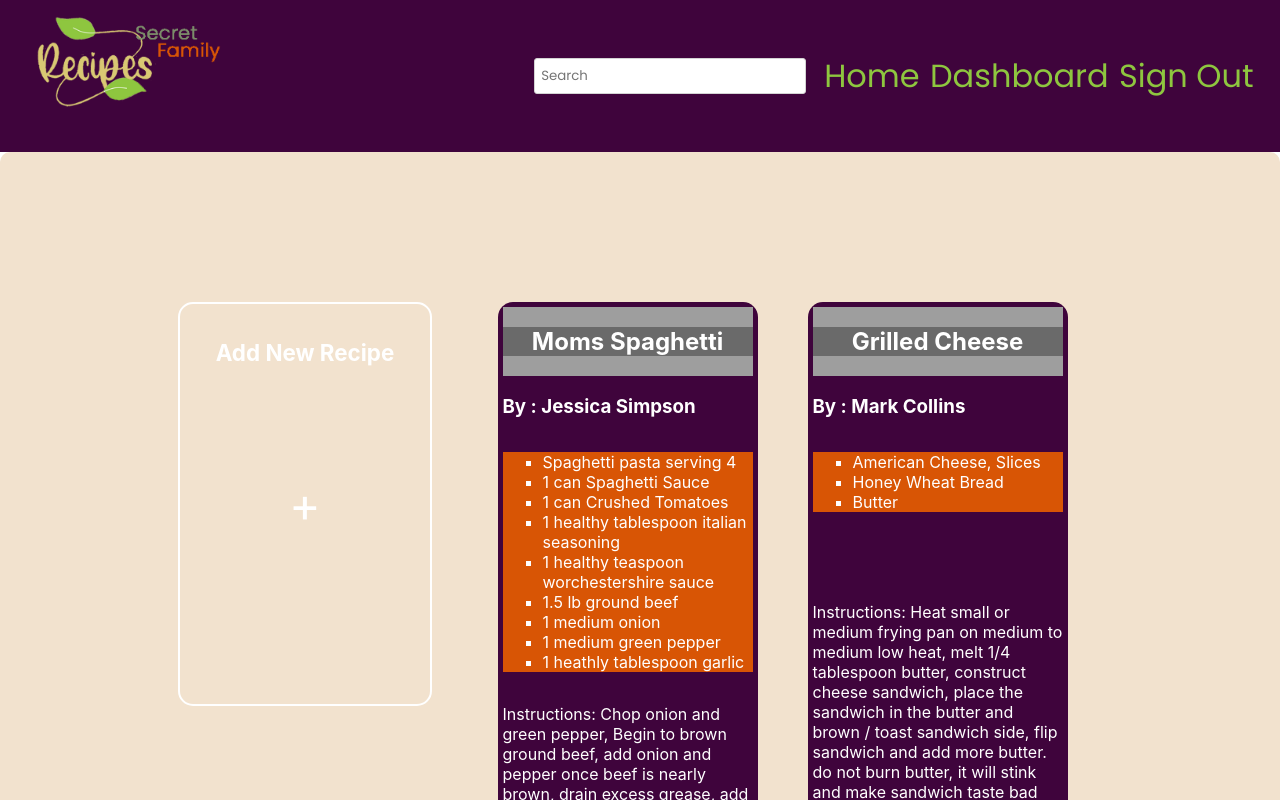
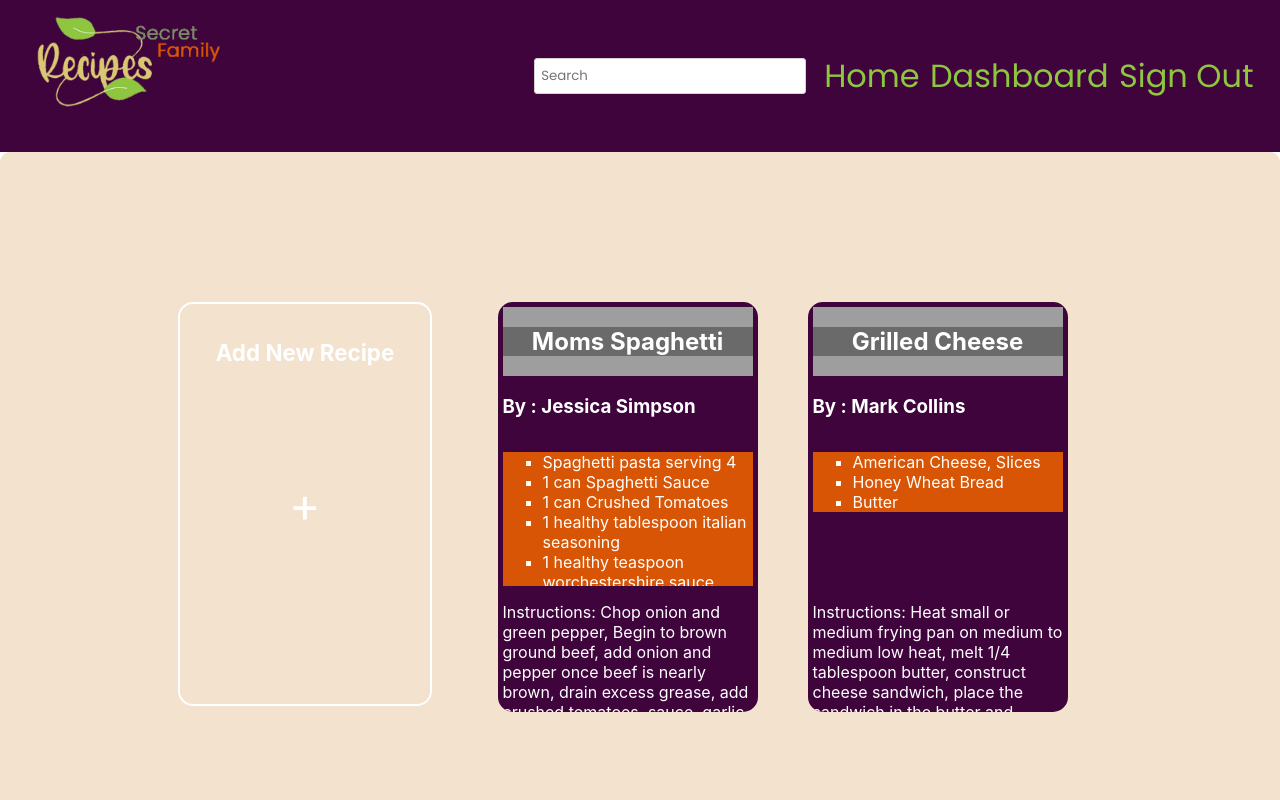
Before and after one commit to bw-secret-family-recipes/frontend, a React (Create React App) app: page / in a window 1280 px wide. Both pictures are taken after a click on the button "Submit". Shown: the top 800 px of the page. Built offline with nearby package versions, Linux system fonts and the light colour scheme; no server answers; grey boxes are pictures that could not be loaded; the HTML template or start-up script is replaced by a standard one.

Commit message:
change styles

```diff
--- a/src/components/Nav.js
+++ b/src/components/Nav.js
@@ -69,9 +69,9 @@ const Nav = (props) => {
 
     return (
         <NavWrap>
-            <div>
+            <a href="/"> {/*add landing page link*/}
                 <ImgBox src={logo} alt='Secrect Family Recipes' />
-            </div>
+            </a>
             <LinkWrap>
                 <SearchForm></SearchForm>
                 <a href="/">Home</a>
--- a/src/components/RecipeCard.js
+++ b/src/components/RecipeCard.js
@@ -10,7 +10,7 @@ const CardContainer = styled.div`
     background: #3F043C;
     flex-direction: column;
     width: 250px;
-    height: 100%;
+    height: 400px;
     margin: 5%
     border-radius: 15px;
     padding: 5px;
```
